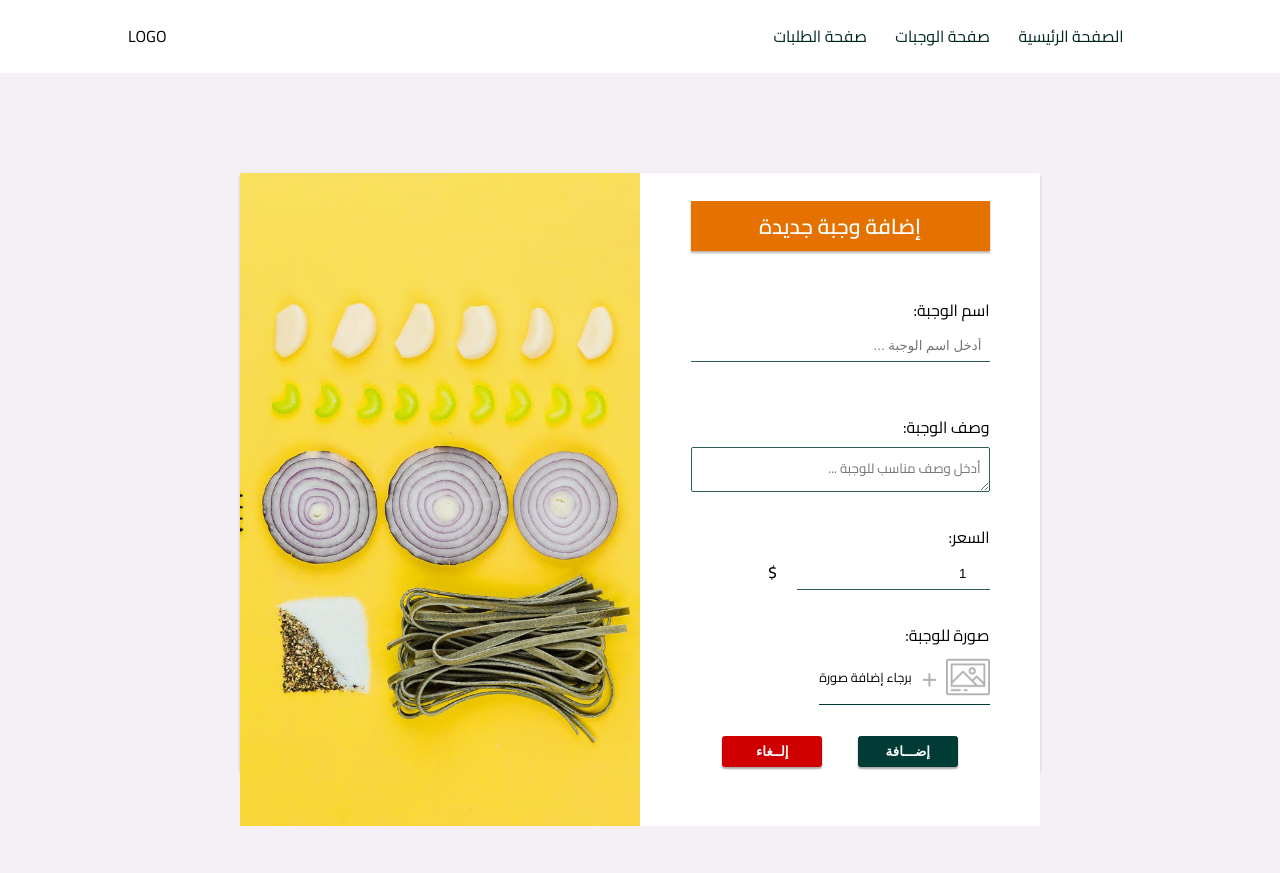
After one commit to sohepalslamat/Delivery-of-meals, a Flask app: template templates/add-meal.html in a window 1280 px wide. The commit adds this page. Run offline with Flask 2, Linux system fonts and the light colour scheme; the template is opened without the code that fills it, so the values that code supplies are empty.

Commit message:
Add meal page

```diff
--- /dev/null
+++ b/static/js/add-meal.js
@@ -0,0 +1,16 @@
+// Make Textarea resize according to its content
+const mealDesc = document.getElementById("mealDesc");
+
+mealDesc.addEventListener("input", e => {
+  e.target.style.height = e.target.scrollHeight + "px";
+});
+/* ======================================================= */
+
+// Add file name to html
+const mealImageName = document.getElementById("mealImageName");
+const mealImage = document.getElementById("mealImage");
+
+mealImage.addEventListener("change", e => {
+  mealImageName.innerText =
+    e.target.value.split("\\").reverse()[0] || "برجاء إضافة صورة";
+});
--- a/static/style/style.css
+++ b/static/style/style.css
@@ -90,19 +90,13 @@ a {
   position: relative;
   width: 100%;
   height: 100%;
-  background: url("../images/assets/1.png") center center;
+  background: url("./assets/1.png") center center;
   background-size: cover;
 }
 
-/* #homepage .image-container img {
-  position: absolute;
-  top: 0;
-  width: 100%;
-}
- */
-
 /* REQUEST */
-#request-form-container {
+#request-form-container,
+#meal-form-container {
   padding: 4.209rem 10%;
   background: #f4f0f6;
   min-height: 100vh;
@@ -111,7 +105,8 @@ a {
   align-items: center;
 }
 
-#request-form-container > div {
+#request-form-container > div,
+#meal-form-container > div {
   height: 600px;
   display: grid;
   grid-template-columns: 400px 400px;
@@ -120,7 +115,8 @@ a {
   box-shadow: 0 1px 3px #01040436;
 }
 
-#request-form-container .request-form-img {
+#request-form-container .request-form-img,
+#meal-form-container .meal-form-img {
   position: relative;
   width: 100%;
   display: flex;
@@ -128,12 +124,14 @@ a {
   overflow: hidden;
 }
 
-#request-form-container .request-form-img img {
+#request-form-container .request-form-img img,
+#meal-form-container .meal-form-img img {
   height: 100%;
   border-radius: 4px 0 0 4px;
 }
 
-#request-form-container .request-form-img .overlay {
+#request-form-container .request-form-img .overlay,
+#meal-form-container .meal-form-img .overlay {
   position: absolute;
   width: 100%;
   height: 100%;
@@ -142,26 +140,30 @@ a {
   z-index: 888;
 }
 
-#request-form {
-  padding: 1.777rem 3.157em;
+#request-form,
+#add-meal-form {
+  padding: 1.777rem 3.157rem;
   display: flex;
   flex-direction: column;
   align-items: center;
   justify-content: center;
 }
 
-#request-form .input-container {
+#request-form .input-container,
+#add-meal-form .input-container {
   width: 100%;
   display: flex;
   flex-direction: column;
   text-align: right;
 }
 
-#request-form label {
+#request-form label,
+#add-meal-form label {
   padding-bottom: 5px;
 }
 
-#request-form input {
+#request-form input,
+#add-meal-form input {
   margin-bottom: 1.881rem;
   padding: 8px;
   border: none;
@@ -170,11 +172,14 @@ a {
   outline: none;
 }
 
-#request-form input:focus {
+#request-form input:focus,
+#add-meal-form input:focus {
   border-bottom-color: #e57100;
 }
 
-#request-form #submit {
+#request-form #submit,
+#add-meal-form #add-meal-submit,
+#add-meal-form #add-meal-cancel {
   padding: 8px;
   width: 150px;
   color: white;
@@ -182,12 +187,118 @@ a {
   border: none;
   border-radius: 3px;
   font-weight: 600;
-  box-shadow: 0 2px 2px #010404;
+  box-shadow: 0 2px 2px #01040457;
   cursor: pointer;
   text-align: center;
   transition: opacity ease-in-out 300ms;
 }
 
-#request-form #submit:hover {
+#request-form #submit:hover,
+#add-meal-form #add-meal-submit:hover,
+#add-meal-form #add-meal-cancel:hover {
   opacity: 0.9;
 }
+
+/* Add Meal */
+#add-meal {
+  padding: 4.209rem 10%;
+  min-height: 100vh;
+  height: 100%;
+  background: #f4f0f6;
+  display: flex;
+  justify-content: center;
+}
+
+#add-meal-form {
+  padding-top: 122px;
+  position: relative;
+  background: rgb(255, 255, 255);
+  justify-content: flex-start;
+  opacity: 1;
+}
+
+#add-meal-form .form-header {
+  margin: 1.777rem 3.157rem;
+  position: absolute;
+  top: 0;
+  right: 0;
+  width: calc(100% - 3.157rem - 3.157rem);
+  height: 50px;
+  color: white;
+  background: #e57100;
+  text-align: center;
+  line-height: 50px;
+  font-size: 1.333rem;
+  font-weight: 600;
+  box-shadow: 0 2px 2px #3f1f005b;
+}
+
+#add-meal-form .input-container:first-of-type {
+  margin-bottom: 20px;
+}
+
+#add-meal-form textarea {
+  margin-bottom: 1.881rem;
+  padding: 8px;
+  height: 45px;
+  text-align: right;
+  border: 1.1px solid #2e5e5a;
+  border-radius: 2px;
+  outline: none;
+  font-family: "Cairo", sans-serif;
+}
+
+#add-meal-form textarea:focus {
+  border-color: #e57100;
+}
+
+#add-meal-form .dollar-sign {
+  margin-right: 1rem;
+  font-weight: 600;
+}
+
+#add-meal-form .meal-image {
+  height: 50px;
+  display: flex;
+  align-items: center;
+  align-self: flex-end;
+  border-bottom: #003b36 solid 1px;
+  font-size: 1.777rem;
+  cursor: pointer;
+}
+
+#add-meal-form .meal-image img {
+  margin-left: 8px;
+  height: 100%;
+  opacity: 0.3;
+}
+
+#add-meal-form .meal-image .plus {
+  opacity: 0.3;
+}
+
+#add-meal-form .meal-image span:first-of-type {
+  margin-right: 10px;
+  font-size: 0.8rem;
+}
+
+.input-container-image {
+  margin-bottom: 1.881rem;
+}
+
+#add-meal-form #mealImage {
+  position: absolute;
+  opacity: 0;
+  display: none;
+}
+
+#add-meal-form #add-meal-submit {
+  margin-left: 16px;
+  width: 100px;
+}
+
+#add-meal-form #add-meal-cancel {
+  margin-right: 16px;
+  width: 100px;
+  background: #d00000;
+}
--- /dev/null
+++ b/templates/add-meal.html
@@ -0,0 +1,89 @@
+<!DOCTYPE html>
+<html lang="en">
+  <head>
+    <meta charset="UTF-8" />
+    <meta name="viewport" content="width=device-width, initial-scale=1.0" />
+    <meta http-equiv="X-UA-Compatible" content="ie=edge" />
+    <link rel="stylesheet" href="../static/style/style.css" />
+    <link
+      href="https://fonts.googleapis.com/css?family=Cairo:200,300,400,600,700,900&display=swap&subset=arabic"
+      rel="stylesheet"
+    />
+
+    <title>أضف وجبة</title>
+  </head>
+  <body>
+    <header id="header">
+      <p>LOGO</p>
+
+      <nav class="header-nav">
+        <a href="#">الصفحة الرئيسية</a>
+        <a href="#">صفحة الوجبات</a>
+        <a href="#">صفحة الطلبات</a>
+      </nav>
+    </header>
+
+    <div id="meal-form-container">
+      <div>
+        <div class="meal-form-img">
+          <img src="../static/images/assets/add-meal-1.jpg" alt="form image" />
+          <div class="overlay"></div>
+        </div>
+        <form id="add-meal-form">
+          <p class="form-header">إضافة وجبة جديدة</p>
+
+          <div class="input-container">
+            <label html="mealName">:اسم الوجبة </label>
+            <input
+              type="text"
+              name="mealName"
+              id="mealName"
+              placeholder="... أدخل اسم الوجبة"
+            />
+          </div>
+          <div class="input-container">
+            <label html="mealDesc"> :وصف الوجبة </label>
+            <textarea
+              name="mealDesc"
+              id="mealDesc"
+              placeholder="... أدخل وصف مناسب للوجبة"
+            ></textarea>
+          </div>
+          <div class="input-container">
+            <label html="price"> :السعر </label>
+            <div>
+              <span class="dollar-sign">$</span>
+              <input type="number" name="price" id="price" value="1" min="1" />
+            </div>
+          </div>
+
+          <div class="input-container input-container-image">
+            <label for="mealImage">:صورة للوجبة </label>
+            <label for="mealImage" class="meal-image">
+              <span id="mealImageName">برجاء إضافة صورة</span>
+              <span class="plus">+ </span>
+              <img src="../static/images/assets/image.png" alt="image logo" />
+            </label>
+            <input
+              type="file"
+              name="mealImage"
+              id="mealImage"
+              placeholder="... أدخل اسم الوجبة"
+            />
+          </div>
+
+          <div>
+            <button id="add-meal-cancel">إلــغاء</button>
+            <input
+              type="submit"
+              name="add-meal-submit"
+              id="add-meal-submit"
+              value="إضـــافة"
+            />
+          </div>
+        </form>
+      </div>
+    </div>
+    <script src="../static/js/add-meal.js"></script>
+  </body>
+</html>
```
Also changed, not shown: static/js/index.js (+7 -2 lines), static/images/assets/add-meal-1.jpg (added), static/images/assets/add-meal.jpeg (added), static/images/assets/form.jpeg (added), static/images/assets/image.png (added).
